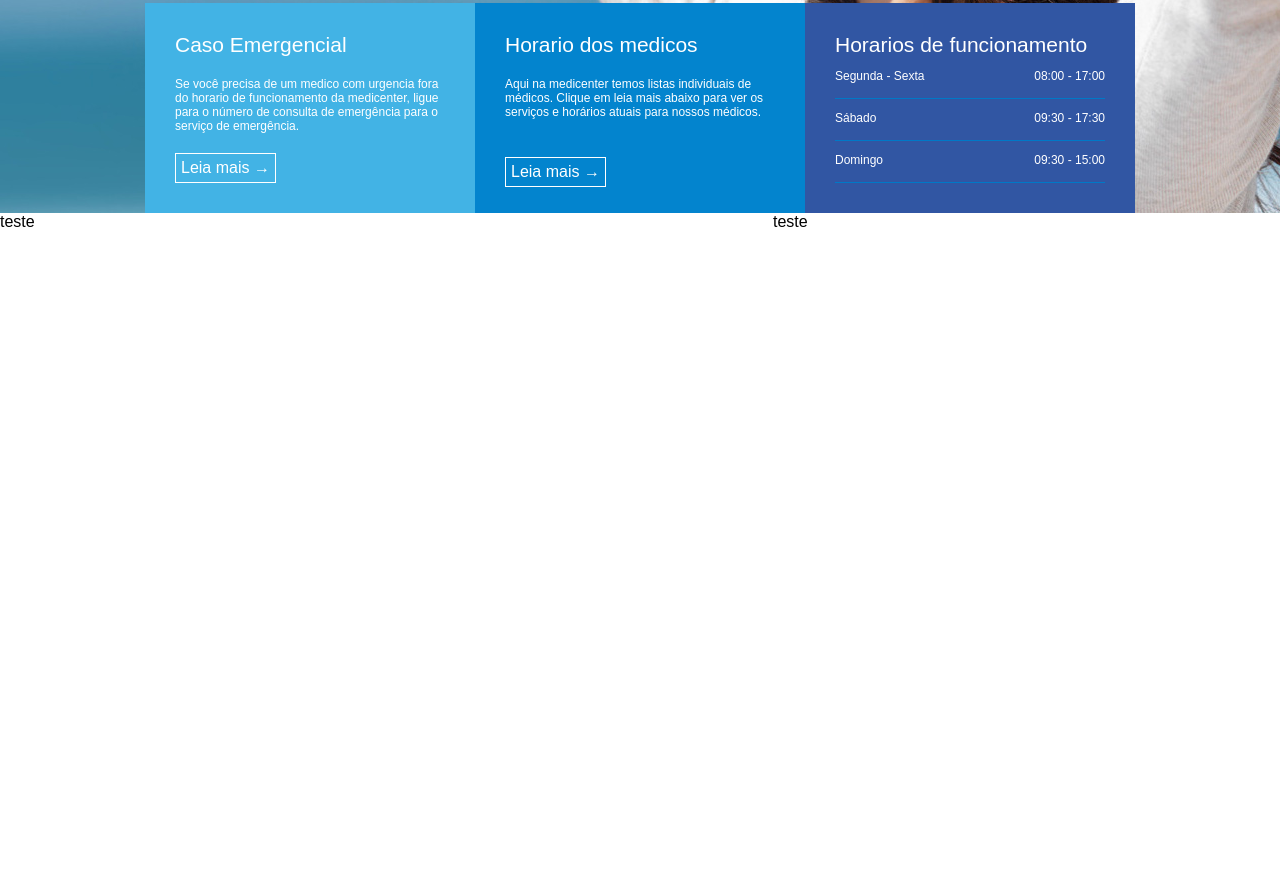
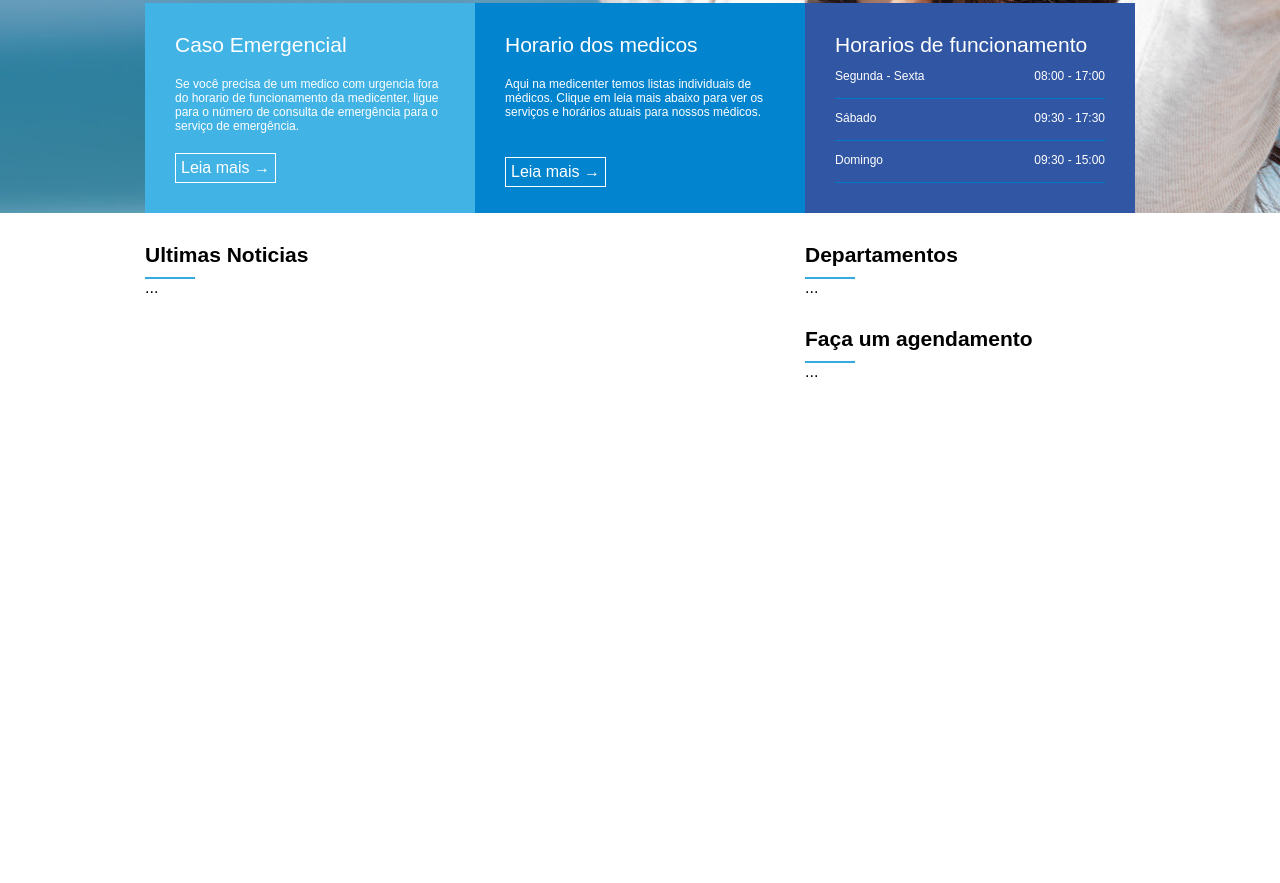
Before and after one commit to HiagoHGomes/Medicenter, a plain HTML site: page index.html in a window 1280 px wide. Shown: the part 577-1460 px from the top of the page. After the commit the page ends 978 px from the top, so only its background shows below. Drawn offline with Linux system fonts and the light colour scheme.

Commit message:
Projeto: Site com Flexbox e HTML Semântico (parte 4)

```diff
--- a/assets/style/style.css
+++ b/assets/style/style.css
@@ -171,22 +171,33 @@ nav a:hover {
       font-size: 12px;
   }
 
-.principal {
+#geral {
     display: flex;
+    justify-content: center;
 }
 
-main{
-    height: 1043px;
-    width: 773px;
+#geral section {
+    flex: 2;
 }
 
-aside {
-    height: 1043px;
-
+#geral aside{
+    flex: 1;
 }
 
-footer {
-    background-color: rgb(32, 32, 32);
-    width: 100%;
-    height: 511px;
+.widget-title {
+    margin-top: 30px;
+    margin-bottom: 20px;
 }
+
+.widget-text {
+    color: #000000;
+    font-size: 21px;
+    font-weight: bold;
+}
+
+.widget-bar {
+    width: 50px;
+    height: 2px;
+    background-color: #36a9e1;
+    margin-top: 10px;
+}
--- a/index.html
+++ b/index.html
@@ -68,20 +68,31 @@
         </div>
     </section>
 
-    <div class="principal">
-        <main>
-            teste
-        </main>
+   <section id="geral">
+       <div class="container">
+           <section>
+            <div class="widget">
+                <div class="widget-title">
+                    <div class="widget-text">Ultimas Noticias</div>
+                    <div class="widget-bar"></div>
+                    <div class="widget-body">...</div>
 
-        <aside>
-            teste
-        </aside>
-
-
-    </div>
-
-    <footer>
-
-    </footer>
+           </section>
+           <aside>
+               <div class="widget">
+                   <div class="widget-title">
+                       <div class="widget-text">Departamentos</div>
+                       <div class="widget-bar"></div>
+                       <div class="widget-body">...</div>
+                   </div>
+                   <div class="widget-title">
+                    <div class="widget-text">Faça um agendamento</div>
+                    <div class="widget-bar"></div>
+                    <div class="widget-body">...</div>
+                </div>
+               </div>
+           </aside>
+       </div>
+   </section>
 </body>
 </html>
```
